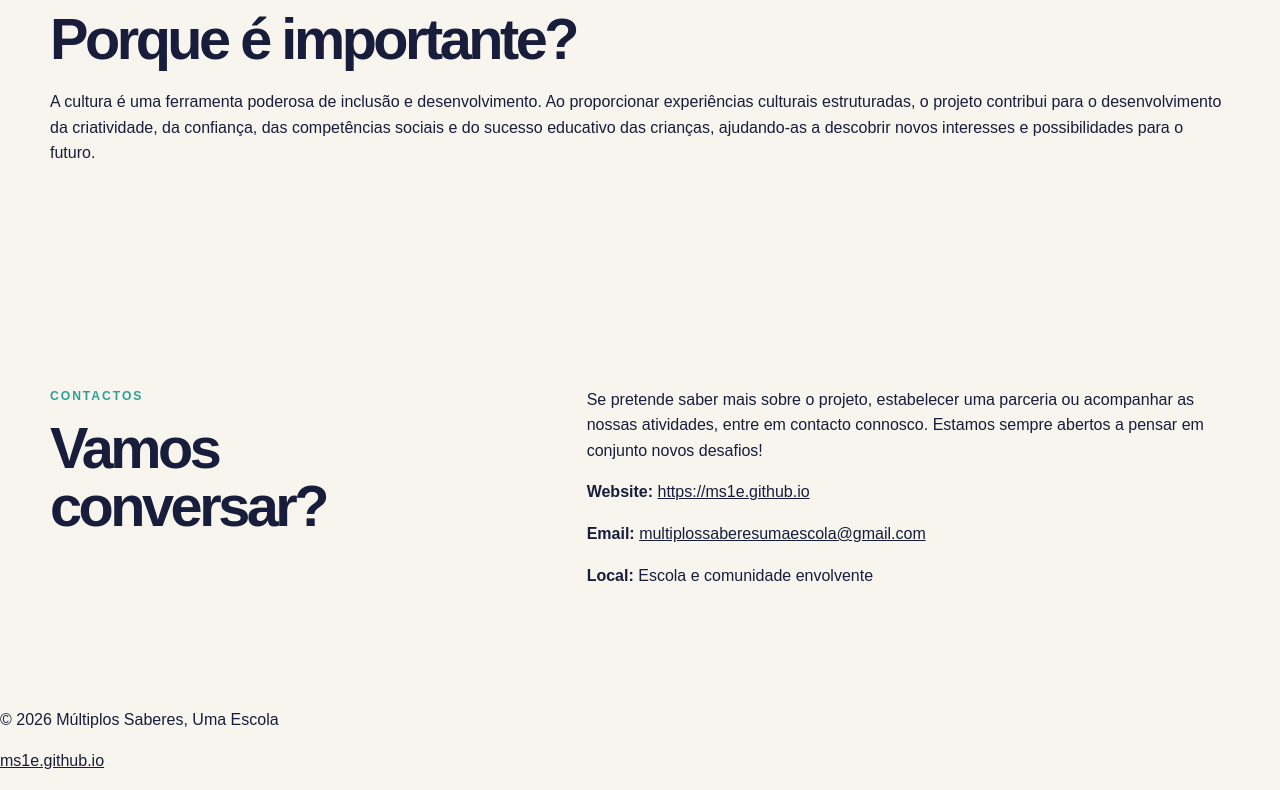
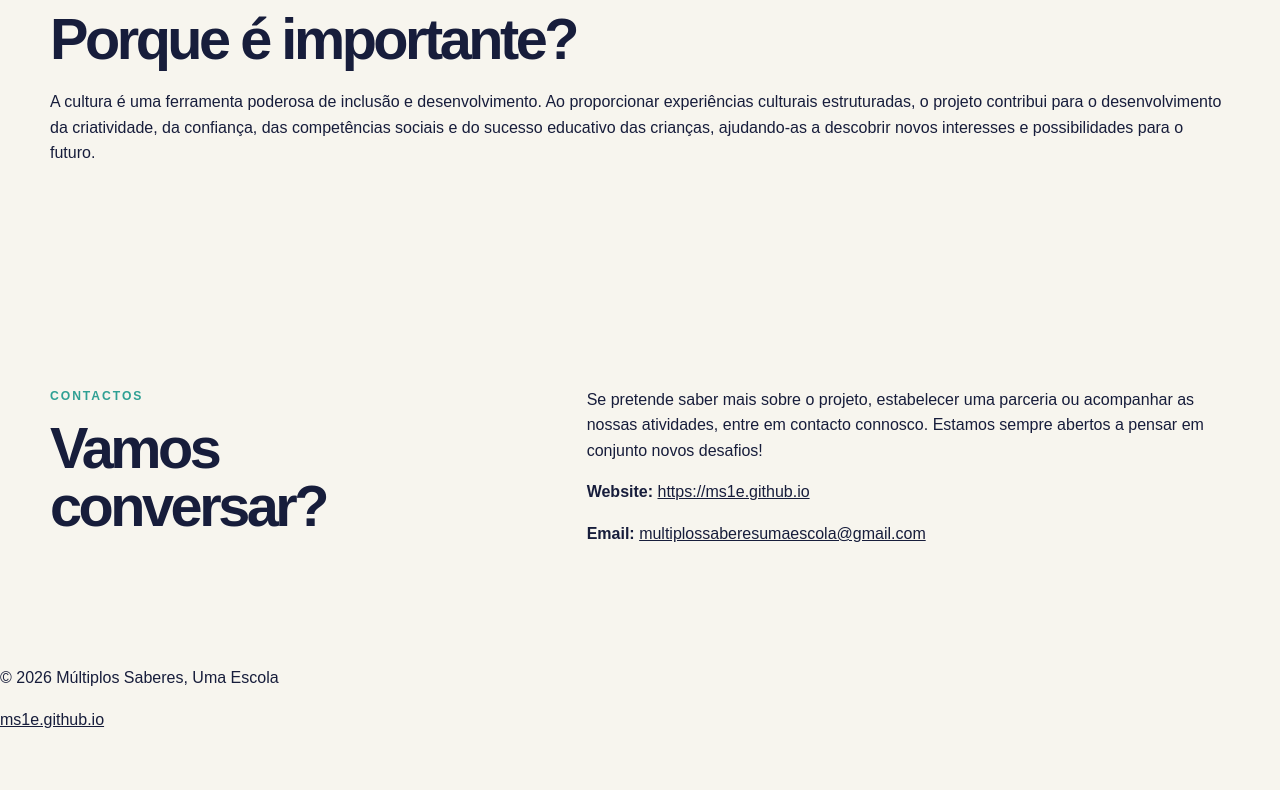
Before and after one commit to ms1e/ms1e.github.io, a plain HTML site: page index.html in a window 1280 px wide. Shown: the part 4114-4904 px from the top of the page. After the commit the page ends 4862 px from the top, so only its background shows below. Drawn offline with Linux system fonts and the light colour scheme; a script that the page names is missing.

Commit message:
Update index.html

```diff
--- a/index.html
+++ b/index.html
@@ -250,10 +250,7 @@
             <strong>Email:</strong>
             <a href="mailto:multiplossaberesumaescola@gmail.com">multiplossaberesumaescola@gmail.com</a>
           </p>
-          <p>
-            <strong>Local:</strong>
-            Escola e comunidade envolvente
-          </p>
+
         </div>
       </div>
     </section>
```
